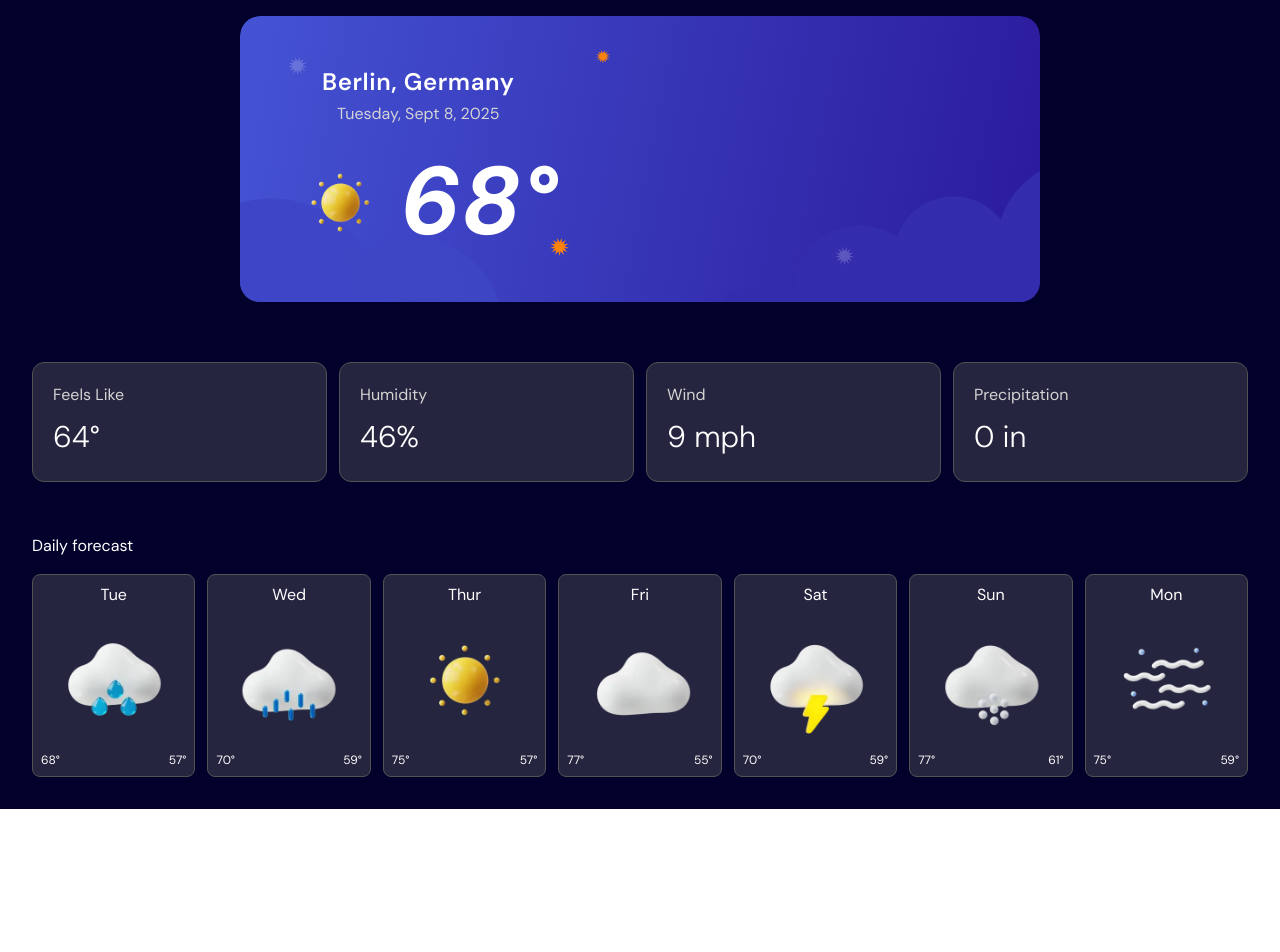
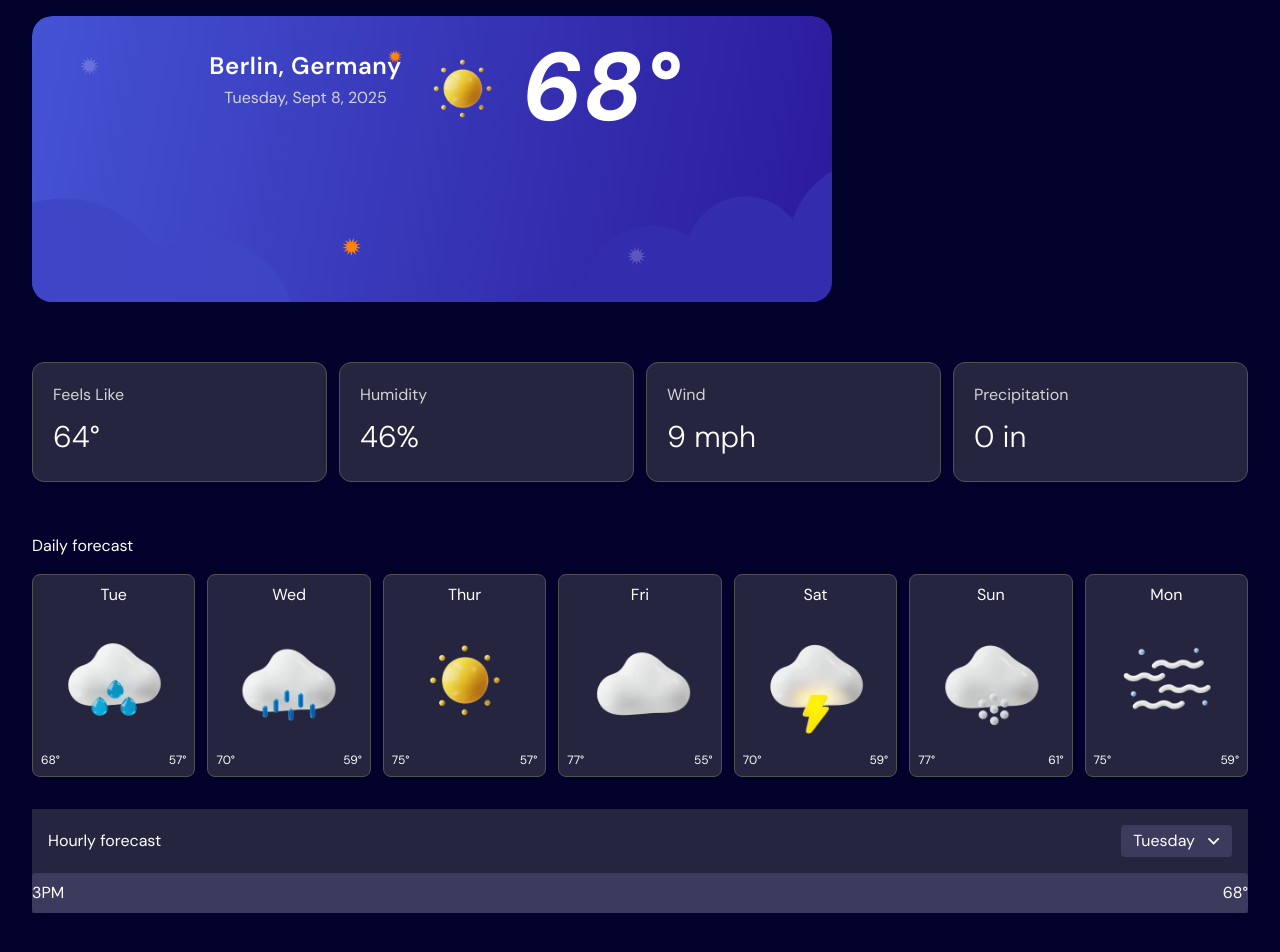
Before and after one commit to Oghenetega16/weather-app, a React (Vite) app: page / in a window 1280 px wide. Shown: the part 276-1228 px from the top of the page. Before the commit the page ends 1085 px from the top, so only its background shows below. Built offline with nearby package versions, Linux system fonts and the light colour scheme.

Commit message:
hourly forecast

```diff
--- a/src/components/HourlyForecast.tsx
+++ b/src/components/HourlyForecast.tsx
@@ -1,7 +1,22 @@
 export default function HourlyForecast() {
     return (
-        <div>
-
+        <div className="my-8 bg-[#25253F]">
+            <div className="rounded-xl p-4 flex items-center justify-between">
+                <h1 className="">Hourly forecast</h1>
+                <div className="flex items-center gap-3 bg-[#3C3A5D] px-3 py-1 rounded">
+                    <p>Tuesday</p>
+                    <svg xmlns="http://www.w3.org/2000/svg" width="13" height="8" fill="none" viewBox="0 0 13 8">
+                        <path fill="#fff" d="M6.309 7.484 1.105 2.316c-.175-.14-.175-.421 0-.597l.704-.668a.405.405 0 0 1 .597 0l4.219 4.148 4.184-4.148c.175-.176.457-.176.597 0l.703.668c.176.176.176.457 0 .597L6.906 7.484a.405.405 0 0 1-.597 0Z"/>
+                    </svg>
+                </div>
+            </div>
+            <div className="flex justify-between bg-[#3C3A5D] rounded py-2">
+                <div className="">
+                    <img src="" alt="" />
+                    <h1>3PM</h1>
+                </div>
+                <p>68°</p>
+            </div>
         </div>
     )
 }
--- a/src/components/WeatherReport.tsx
+++ b/src/components/WeatherReport.tsx
@@ -39,7 +39,7 @@ export default function WeatherReport() {
     ]
 
     return (
-        <div className="sm:flex sm:items-center sm:gap-3 md:justify-center lg:flex-col lg:justify-start">
+        <div className="sm:flex sm:items-center sm:gap-3 md:justify-center lg:flex-col lg:items-start">
             <div className="relative mt-7">
                 {deviceType === 'mobile' ?
                     <svg xmlns="http://www.w3.org/2000/svg" width="343" height="286" fill="none" viewBox="0 0 343 286" className="mx-auto">
@@ -99,7 +99,7 @@ export default function WeatherReport() {
                         </defs>
                     </svg>
                 }
-                <div className="w-full px-10 space-y-4 absolute -top-12 translate-y-1/2 flex flex-col text-center sm:w-fit">
+                <div className="w-full px-10 space-y-4 absolute -top-12 translate-y-1/2 flex flex-col text-center sm:w-fit lg:flex-row lg:justify-between lg:items-center lg:translate-x-1/4">
                     <div>
                         <h1 className="font-semibold tracking-wide text-2xl mb-1">Berlin, Germany</h1>
                         <span className="text-neutral-300">Tuesday, Sept 8, 2025</span>
```
